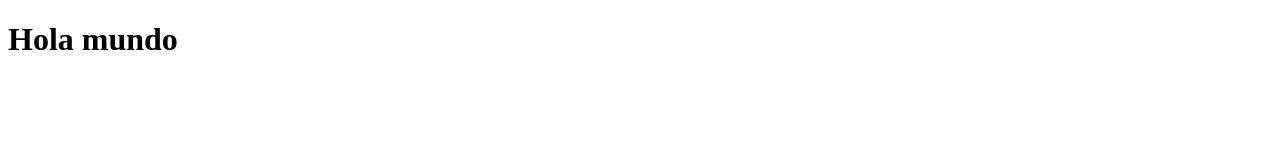
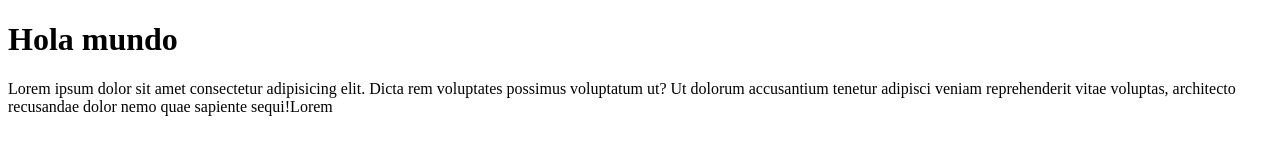
Before and after one commit to sxbxsnxe/gitflow-class, a plain HTML site: page index.html in a window 1280 px wide. Drawn offline with Linux system fonts and the light colour scheme.

Commit message:
agregamos descripcion al html

```diff
--- a/index.html
+++ b/index.html
@@ -7,5 +7,8 @@
 </head>
 <body>
     <h1>Hola mundo</h1>
+    <p>Lorem ipsum dolor sit amet consectetur adipisicing elit. Dicta rem voluptates possimus voluptatum ut? Ut dolorum accusantium tenetur adipisci veniam reprehenderit vitae voluptas, architecto recusandae dolor nemo quae sapiente sequi!Lorem
+
+    </p>
 </body>
 </html>
```
